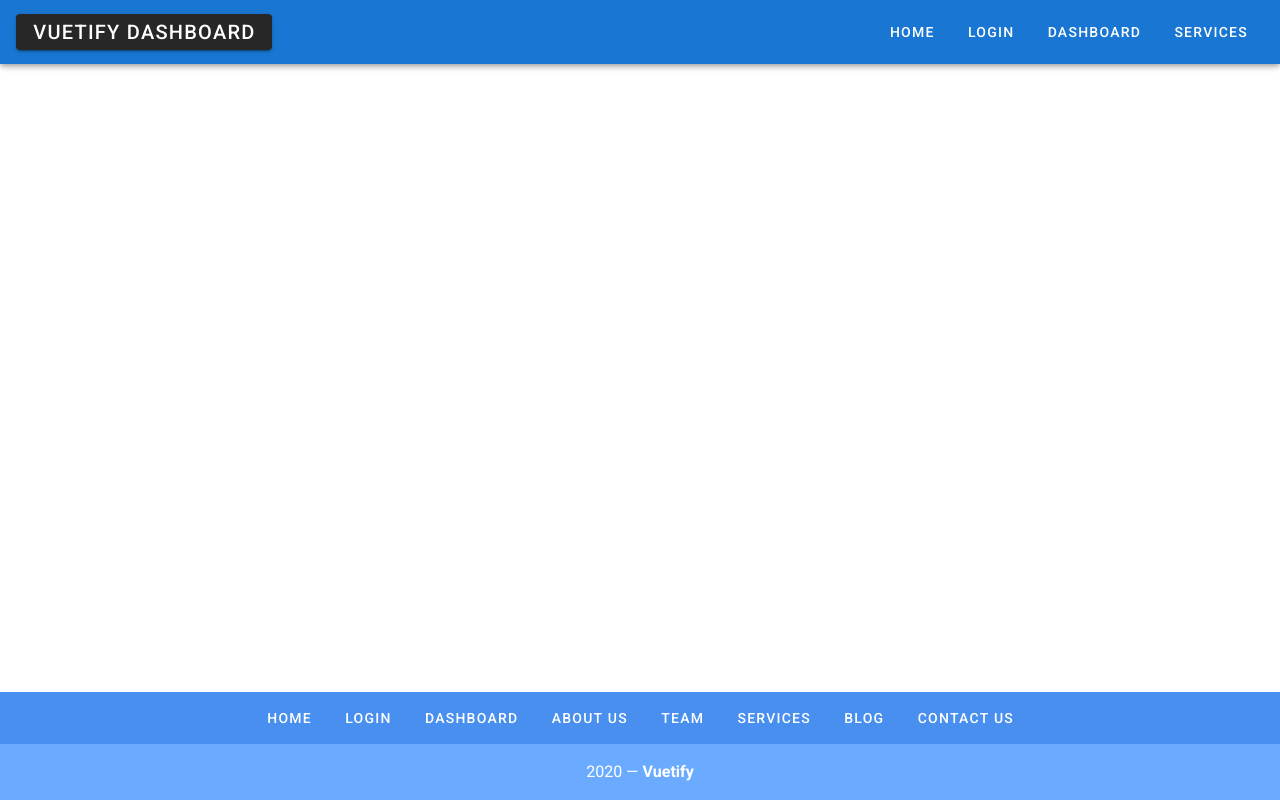
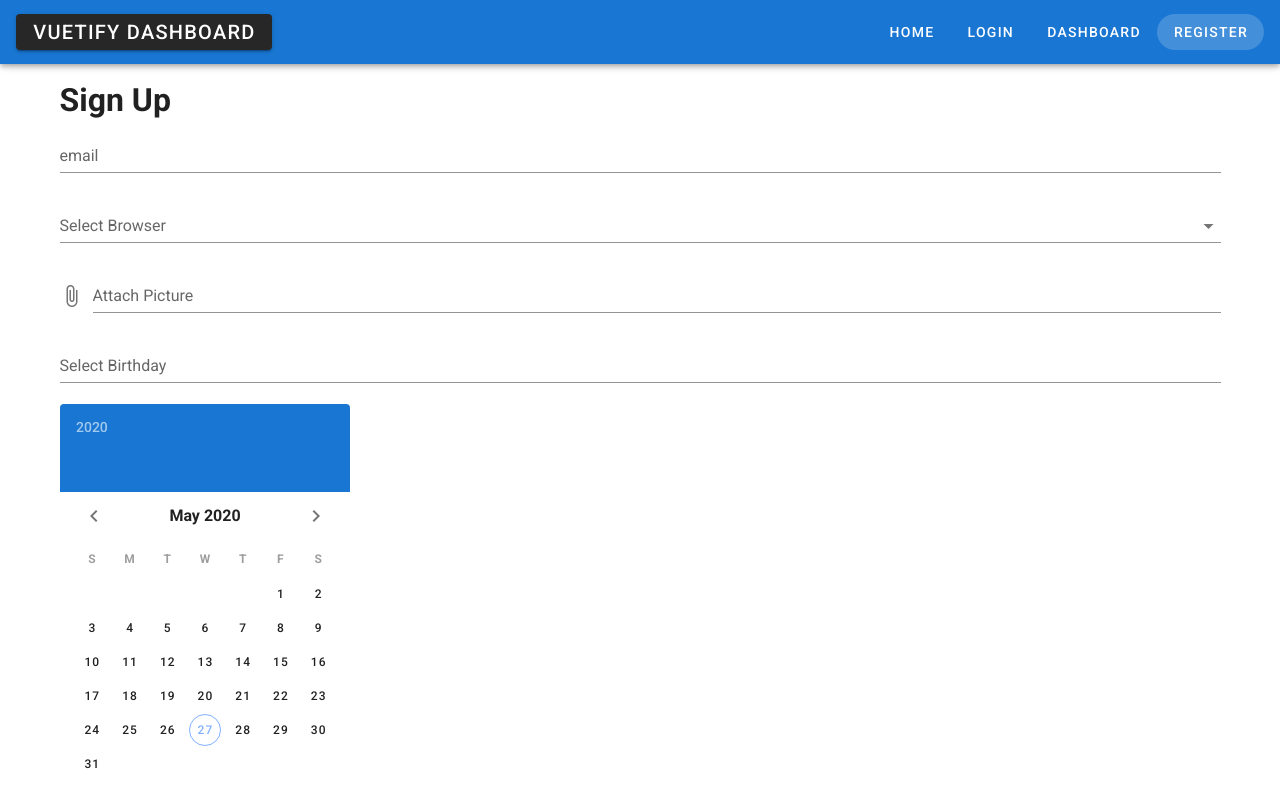
Before and after one commit to kashifakram/vuetify, a Vue app: page /signup in a window 1280 px wide. Shown: the top 800 px of the page. Built offline with nearby package versions, Linux system fonts and the light colour scheme.

Commit message:
signup form

```diff
--- a/src/App.vue
+++ b/src/App.vue
@@ -73,7 +73,7 @@ export default {
       {
         label: "Services",
         link: { name: "services" },
-        isHeader: true
+        isHeader: false
       },
       {
         label: "Blog",
@@ -84,6 +84,11 @@ export default {
         label: "Contact Us",
         link: { name: "contact-us" },
         isHeader: false
+      },
+      {
+        label: "Register",
+        link: { name: "signup" },
+        isHeader: true
       }
     ]
   }),
--- a/src/router/index.js
+++ b/src/router/index.js
@@ -50,10 +50,10 @@ const routes = [
       import(/* webpackChunkName: "dashboard" */ "@/views/EmpDashBoard.vue"),
   },
   {
-    path: "/empdb",
-    name: "empdb",
+    path: "/signup",
+    name: "signup",
     component: () =>
-      import(/* webpackChunkName: "employees" */ "@/views/EmpDashBoard.vue"),
+      import(/* webpackChunkName: "employees" */ "@/views/SignUp.vue"),
   },
   {
     path: "/employees",
--- a/src/views/SignUp.vue
+++ b/src/views/SignUp.vue
@@ -0,0 +1,33 @@
+<template>
+    <div>
+
+        <v-container>
+            <v-row>
+                <v-col>
+                    <h1>Sign Up</h1>
+                <v-form>
+                    <v-text-field type="email" label="email" />
+                    <v-autocomplete label="Select Browser" :items="browsers" />
+                    <v-file-input label="Attach Picture" />
+                    <v-text-field label="Select Birthday" v-model="birthday" readonly />
+                    <v-date-picker v-model="birthday" />
+                    <v-checkbox label="Agree to T & C" />
+                    <v-btn type="submit" color="primary">Submit</v-btn>
+                </v-form>
+                </v-col>
+            </v-row>
+        </v-container>
+    </div>
+</template>
+
+<script>
+export default {
+  data: () => ({
+    birthday: "",
+    browsers: ["Chrome", "Safari", "Edge", "Safari"]
+  })
+};
+</script>
+
+<style lang="scss" scoped>
+</style>
```
